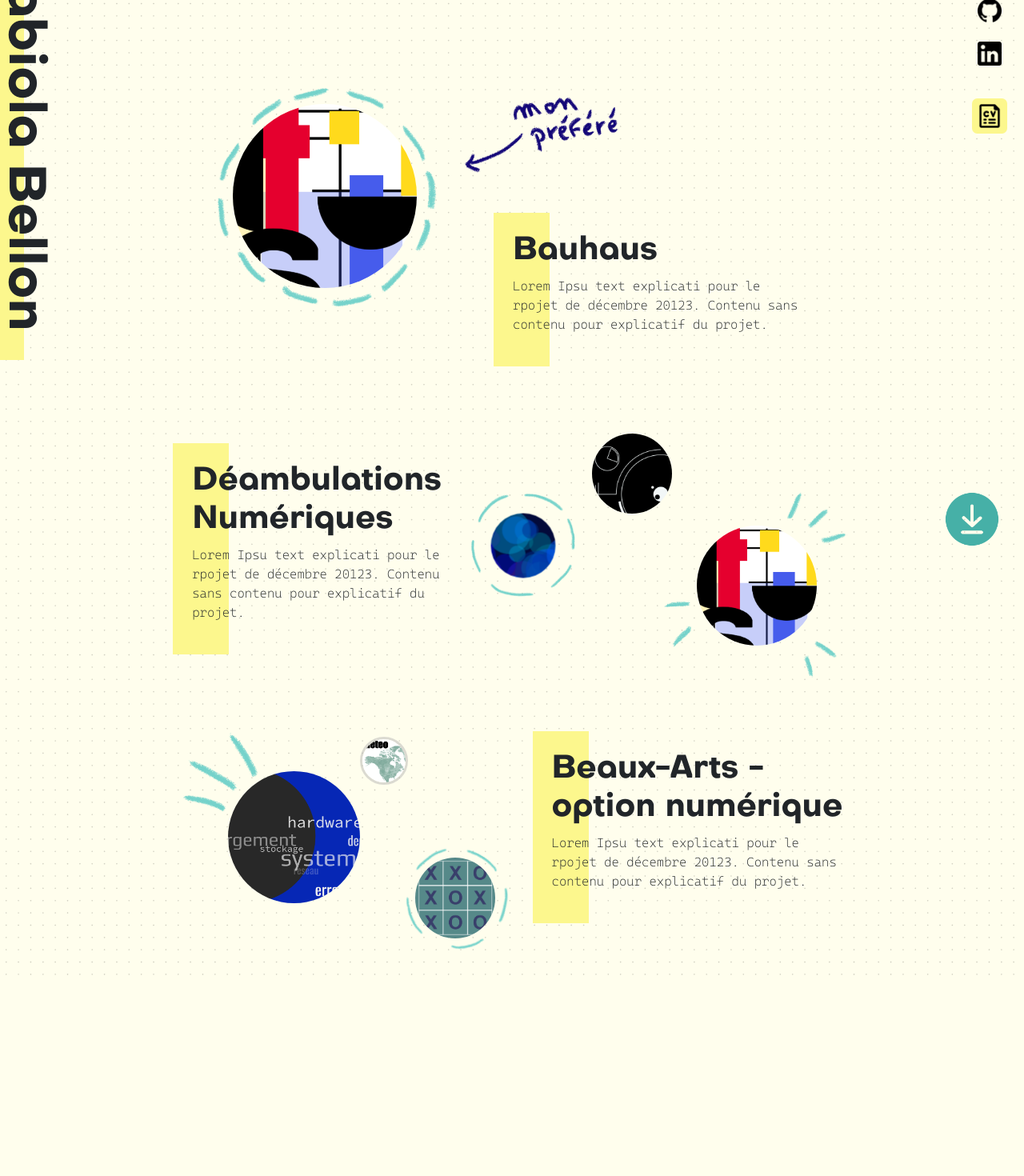
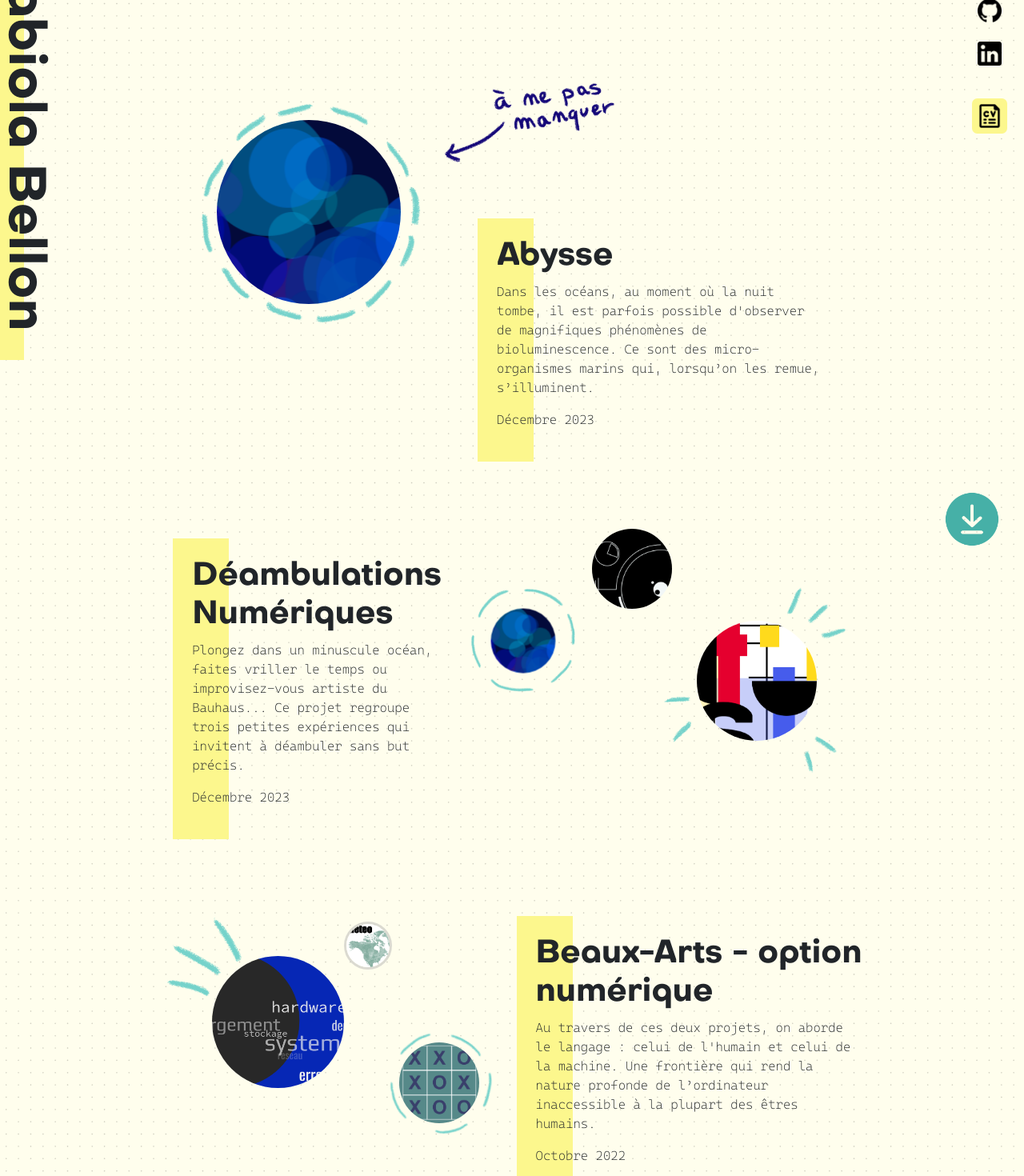
Before and after one commit to fabibot/portfolio, a Vue app: page /projets in a window 1280 px wide. Shown: the part 80-1550 px from the top of the page at 80% size. Before the commit the page ends 1309 px from the top, so only its background shows below. Built offline with nearby package versions, Linux system fonts and the light colour scheme.

Commit message:
Remplacement lorem ipsum

```diff
--- a/src/assets/images/projets/projetData.js
+++ b/src/assets/images/projets/projetData.js
@@ -1,12 +1,12 @@
 const projetList = [
 
-    { titre : "Abysse", date: "Février 2024", image: "abysse2.png", lien: "https://fabibot.github.io/DeambulationNumerique/page1.html", description : "Lorem Ipsu text explicati pour le rpojet de décembre 20123. Contenu sans contenu pour explicatif du projet."},
-    { titre : "Bauhaus", date: "Février 2024", image: "bauhaus2.png", lien: "https://fabibot.github.io/DeambulationNumerique/page2.html", description : "Lorem Ipsu text explicati pour le rpojet de décembre 20123. Contenu sans contenu pour explicatif du projet."},
-    { titre : "Time",  date: "Février 2024", image: "time2.png", lien: "https://fabibot.github.io/DeambulationNumerique/page3.html", description : "Lorem Ipsu text explicati pour le rpojet de décembre 20123. Contenu sans contenu pour explicatif du projet."},
-    { titre : "Close to the machine", date: "Octobre 2023",  image: "close-to-the-machine.png", lien: "https://fabibot.github.io/Close-to-the-Machine/", description : "Lorem Ipsu text explicati pour le rpojet de décembre 20123. Contenu sans contenu pour explicatif du projet."},
+    { titre : "Abysse", date: "Décembre 2023", image: "abysse2.png", lien: "https://fabibot.github.io/DeambulationNumerique/page1.html", description : "Dans les océans, au moment où la nuit tombe, il est parfois possible d'observer de magnifiques phénomènes de bioluminescence. Ce sont des micro-organismes marins qui, lorsqu’on les remue, s’illuminent."},
+    { titre : "Bauhaus", date: "Décembre 2023", image: "bauhaus2.png", lien: "https://fabibot.github.io/DeambulationNumerique/page2.html", description : "Lorem Ipsu text explicati pour le rpojet de décembre 20123. Contenu sans contenu pour explicatif du projet."},
+    { titre : "Time",  date: "Décembre 2023", image: "time2.png", lien: "https://fabibot.github.io/DeambulationNumerique/page3.html", description : "Lorem Ipsu text explicati pour le rpojet de décembre 20123. Contenu sans contenu pour explicatif du projet."},
+    { titre : "Close to the machine", date: "Octobre 2022",  image: "close-to-the-machine.png", lien: "https://fabibot.github.io/Close-to-the-Machine/", description : "Lorem Ipsu text explicati pour le rpojet de décembre 20123. Contenu sans contenu pour explicatif du projet."},
     { titre : "Meteo", date: "Juin 2024",  image: "meteo-api.png", lien: "https://fabibot.github.io/meteo/", description : "Lorem Ipsu text explicati pour le rpojet de décembre 20123. Contenu sans contenu pour explicatif du projet."},
     { titre : "Tic tac toe", date: "Main 2024",  image: "tictactoe.png", lien: "https://fabibot.github.io/JeuMorpion-Odin/", description : "Lorem Ipsu text explicati pour le rpojet de décembre 20123. Contenu sans contenu pour explicatif du projet."},
-    { titre : "Bauhaus", date: "Février 2024", image: "bauhaus2.png", lien: "https://fabibot.github.io/DeambulationNumerique/page2.html", description : "Lorem Ipsu text explicati pour le rpojet de décembre 20123. Contenu sans contenu pour explicatif du projet."},
+    { titre : "Bauhaus", date: "Décembre 2023", image: "bauhaus2.png", lien: "https://fabibot.github.io/DeambulationNumerique/page2.html", description : "Lorem Ipsu text explicati pour le rpojet de décembre 20123. Contenu sans contenu pour explicatif du projet."},
 
 
 
--- a/src/assets/main.css
+++ b/src/assets/main.css
@@ -94,7 +94,7 @@ button.telecharger {
 
 .img-projet {
   border-radius: 50%;
-  max-width: 230px;
+  width: 230px;
 }
 
 @media (max-width : 600px) {
--- a/src/components/portfolio/BeauxArts.vue
+++ b/src/components/portfolio/BeauxArts.vue
@@ -12,7 +12,11 @@
             </div>
         </div>
         <div class="d-flex">
-            <CardProjet titre="Beaux-Arts - option numérique" description="Lorem Ipsu text explicati pour le rpojet de décembre 20123. Contenu sans contenu pour explicatif du projet."/>
+            <CardProjet
+                titre="Beaux-Arts - option numérique"
+                date="Octobre 2022"
+                description="Au travers de ces deux projets, on aborde le langage : celui de l'humain et celui de la machine. Une frontière qui rend la nature profonde de l’ordinateur inaccessible à la plupart des êtres humains."
+            />
         </div>
     </div>
 </template>
--- a/src/components/portfolio/CardProjet.vue
+++ b/src/components/portfolio/CardProjet.vue
@@ -1,21 +1,23 @@
 <template>
     <div class="card-projet p-4">
         <h2 class="octarine-b">{{ titre }}</h2>
-        <p class="cascadia-el">{{ description }}</p>
+        <p class="cascadia-el"> {{ description }}</p>
+        <p class="cascadia-el">{{ date }}</p>
     </div>
 </template>
 
 <script setup>
     const props = defineProps({
     titre: String,
-    description: String
+    description: String,
+    date: String
     })
 </script>
 
 
 <style scoped>
     .card-projet {
-        width: 420px;
+        width: 460px;
         height: min-content;
         transition: box-shadow 0.7s ease-in-out;
         box-shadow: inset 70px 0 var(--color-1);
@@ -23,7 +25,7 @@
 
     @media (min-width: 520px) {
         .card-projet:hover  {
-            box-shadow: inset 420px 0 var(--color-1);
+            box-shadow: inset 460px 0 var(--color-1);
     }
     }
 
--- a/src/components/portfolio/Deambulations.vue
+++ b/src/components/portfolio/Deambulations.vue
@@ -1,6 +1,10 @@
 <template>
     <div class="d-deambulations d-flex justify-content-center">
-        <CardProjet titre="Déambulations Numériques" description="Lorem Ipsu text explicati pour le rpojet de décembre 20123. Contenu sans contenu pour explicatif du projet."/>
+        <CardProjet
+            titre="Déambulations Numériques"
+            date="Décembre 2023"
+            description="Plongez dans un minuscule océan, faites vriller le temps ou improvisez-vous artiste du Bauhaus... Ce projet regroupe trois petites expériences qui invitent à déambuler sans but précis."
+        />
         <div class="div-images d-flex align-items-top">
              <div v-for="(projet, index) in projetDeambulation">
                 <div :class="[`img-${index}`]">
--- a/src/components/portfolio/ProjetEpingle.vue
+++ b/src/components/portfolio/ProjetEpingle.vue
@@ -1,5 +1,5 @@
 <template>
-    <div class="d-flex d-flex justify-content-center align-items-end">
+    <div class="d-flex justify-content-center  align-items-center">
         <div class="d-flex  div-images">
             <div class="p-5 image-projet-epingle background-gribouilli">
                 <a :href="projetEpingle.lien" target="_blank">
@@ -10,7 +10,7 @@
         </div>
         <div class="d-block">
             <div class="mon-pref"></div>
-            <CardProjet :titre="projetEpingle.titre" :description="projetEpingle.description" class="ms-5"></CardProjet>
+            <CardProjet :titre="projetEpingle.titre" :date="projetEpingle.date" :description="projetEpingle.description" class="ms-5"></CardProjet>
         </div>
     </div>
 </template>
@@ -46,10 +46,10 @@
      }
 
     .mon-pref, .mon-pref-bis {
-        background-image: url(../../assets/images/gribouillis/gribouilli-MonPref.png);
+        background-image: url(../../assets/images/gribouillis/gribouilli-nePasManquer.png);
         background-size: contain;
-        width: 215px;
-        height: 213px;
+        width: 220px;
+        height: 220px;
     }
 
     .mon-pref-bis {
--- a/src/components/portfolio/ProjetsIndex.vue
+++ b/src/components/portfolio/ProjetsIndex.vue
@@ -16,7 +16,7 @@
         </div>
     <div class="projet-index-content d-flex flex-column align-items-center">
         <div class="projet-groupe m-5 w-75">
-            <ProjetEpingle :projetEpingle="projetList[6]"></ProjetEpingle>
+            <ProjetEpingle :projetEpingle="projetList[0]"></ProjetEpingle>
         </div>
         <div class="projet-groupe m-5 w-75">
             <Deambulations :projetDeambulation="[projetList[0], projetList[2], projetList[1]]"></Deambulations>
@@ -49,7 +49,7 @@
                 let divCard = indexDiv[i].getElementsByClassName("card-projet")[0];
                 for(let j = 0; j < divImg.length; j++ ) {
                     divImg[j].addEventListener( "mouseover", () => {
-                        divCard.style.boxShadow = "inset 420px 0 var(--color-1)"
+                        divCard.style.boxShadow = "inset 460px 0 var(--color-1)"
                     } );
                     divImg[j].addEventListener( "mouseleave", () => {
                         divCard.style.boxShadow = ""
```
Also changed, not shown: src/assets/images/gribouillis/gribouilli-nePasManquer.png (added).
